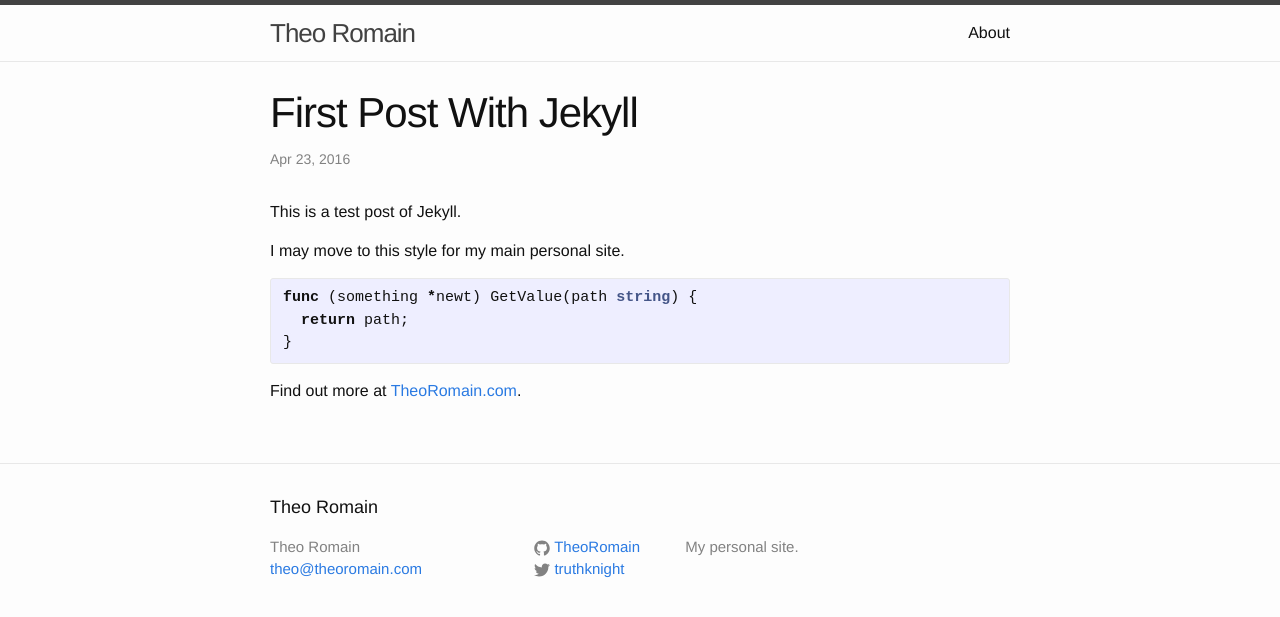
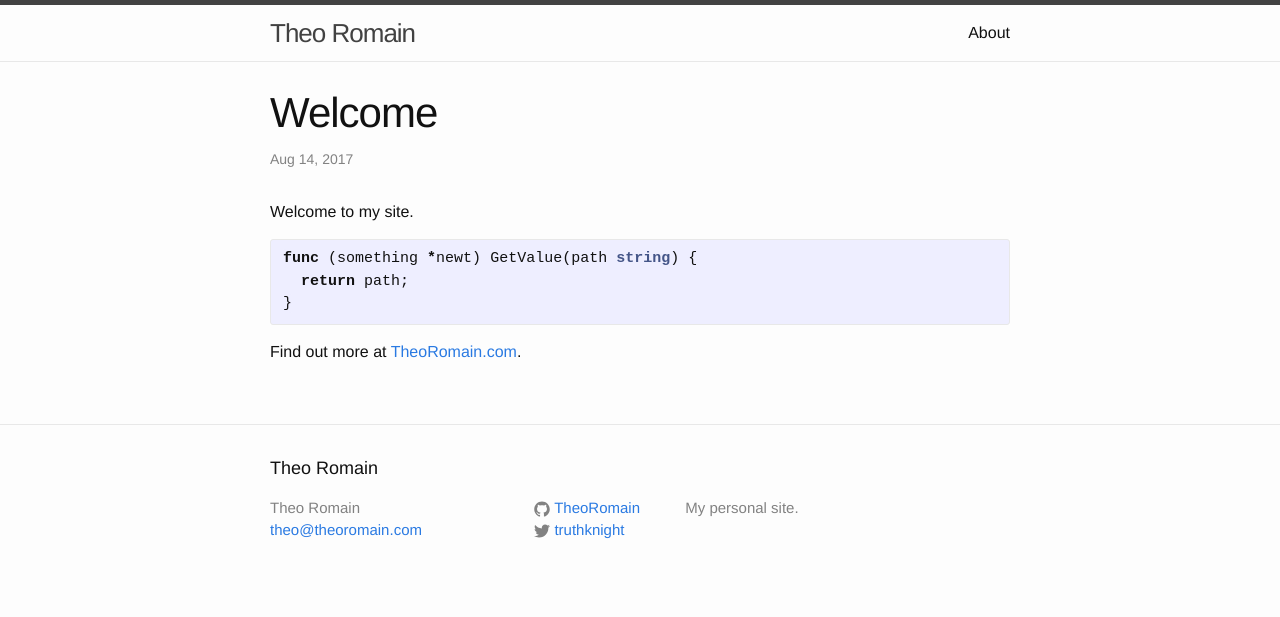
Before and after one commit to TheoRomain/TheoRomain.github.io, a Jekyll site: the page built from _posts/2017-08-14-welcome.markdown, in a window 1280 px wide. Shown: the top 617 px of the page. Built offline with Jekyll 4.4.1, drawn with Linux system fonts in a browser that asks for light colours.

Commit message:
Created a new post, deleted the original

```diff
--- a/_posts/2016-04-22-first-post-with-jekyll.markdown
+++ b/_posts/2017-08-14-welcome.markdown
@@ -1,12 +1,10 @@
 ---
 layout: post
-title:  "First Post With Jekyll"
-date:   2016-04-22 18:30:00 -0700
-categories: jekyll update
+title:  "Welcome"
+date:   2017-08-14 06:30:00 -0700
+categories: jekyll
 ---
-This is a test post of Jekyll.
-
-I may move to this style for my main personal site.
+Welcome to my site.
 
 {% highlight go %}
 func (something *newt) GetValue(path string) {
```
